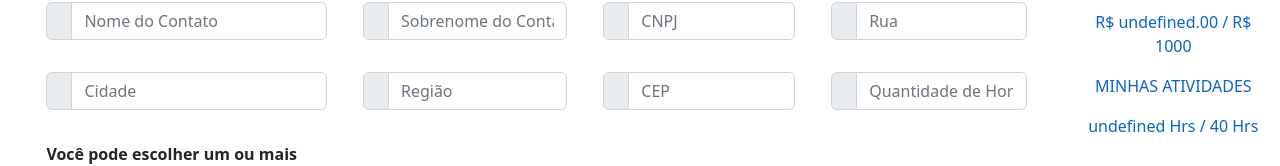
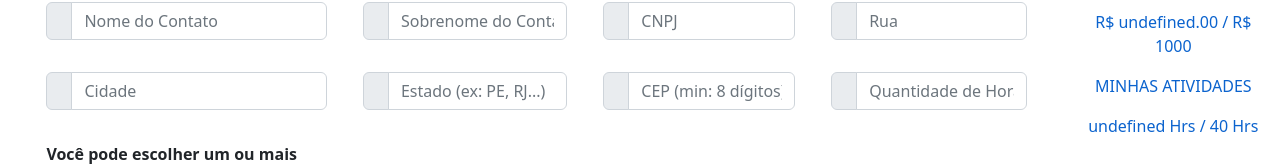
Before and after one commit to Liferay-Porto-Digital/liferay-pd-frontend, a React (Create React App) app: page /formactivity in a window 1280 px wide. Shown: the part 369-535 px from the top of the page. Built offline with nearby package versions, Linux system fonts and the light colour scheme; no server answers.

Commit message:
REFACTOR [Changed Some Labels]

```diff
--- a/src/Pages/Login.js
+++ b/src/Pages/Login.js
@@ -19,10 +19,10 @@ function Login() {
                     </Form.Group>
                     <Form.Group className="mb-3" controlId="formBasicPassword">
                         {/* <Form.Label>Password</Form.Label> */}
-                        <Form.Control type="password" placeholder="Password" />
+                        <Form.Control type="password" placeholder="Senha" />
                     </Form.Group>
                     <Form.Group className="mb-3">
-                        <NavLink className="btn btn-primary buttom-submit-custom" to="/home">Submit</NavLink>
+                        <NavLink className="btn btn-primary buttom-submit-custom" to="/home">Entrar</NavLink>
                     </Form.Group>
 
                     <Link className="forgot-password" to="/">Esqueceu sua senha?</Link>
--- a/src/Pages/User/AddInstitution.js
+++ b/src/Pages/User/AddInstitution.js
@@ -112,12 +112,12 @@ function AddInstitution() {
                                         </td>
                                         <td>
                                             <div className="input-group mb-3">
-                                                <input type="text" className="form-control" placeholder="Região"  aria-label="Region" aria-describedby="basic-addon1" value={estado} onChange={e => setEstado(e.target.value)}/>
+                                                <input type="text" className="form-control" placeholder="Estado (ex: PE, RJ...)"  aria-label="Region" aria-describedby="basic-addon1" value={estado} onChange={e => setEstado(e.target.value)}/>
                                             </div>
                                         </td>
                                         <td>
                                             <div className="input-group mb-3">
-                                                <input type="text" className="form-control" placeholder="CEP"  aria-label="PostalCode" aria-describedby="basic-addon1" value={zipCode} onChange={e => setZipCode(e.target.value)}/>
+                                                <input type="text" className="form-control" placeholder="CEP (min: 8 dígitos)"  aria-label="PostalCode" aria-describedby="basic-addon1" value={zipCode} onChange={e => setZipCode(e.target.value)}/>
                                             </div>
                                         </td>
                                         <td>
--- a/src/Pages/User/FormActivity.js
+++ b/src/Pages/User/FormActivity.js
@@ -188,13 +188,13 @@ function FormActivity() {
                                         <td>
                                             <div className="input-group mb-3">
                                                 <span className="input-group-text" id="basic-addon1"></span>
-                                                <input type="text" className="form-control" placeholder="Região"  aria-label="Estado" aria-describedby="basic-addon1"value={organizationData?.state}/>
+                                                <input type="text" className="form-control" placeholder="Estado (ex: PE, RJ...)"  aria-label="Estado" aria-describedby="basic-addon1"value={organizationData?.state}/>
                                             </div>
                                         </td>
                                         <td>
                                             <div className="input-group mb-3">
                                                 <span className="input-group-text" id="basic-addon1"></span>
-                                                <input type="text" className="form-control" placeholder="CEP"  aria-label="PostalCode" aria-describedby="basic-addon1"value={organizationData?.zipCode}/>
+                                                <input type="text" className="form-control" placeholder="CEP (min: 8 dígitos)"  aria-label="PostalCode" aria-describedby="basic-addon1"value={organizationData?.zipCode}/>
                                             </div>
                                         </td>
                                         <td>
@@ -278,7 +278,7 @@ function FormActivity() {
                                         <td>
                                             <div className="input-group mb-3">
                                                 <span className="input-group-text" id="basic-addon1"></span>
-                                                <input type="text" className="form-control" placeholder="Para outro tipo vulnerabilidade"  aria-label="Others" aria-describedby="basic-addon1" value={otherVulnerabilities} onChange={e => setOtherVulnerabilities(e.target.value)}/>
+                                                <input type="text" className="form-control" placeholder="Para outra vulnerabilidade"  aria-label="Others" aria-describedby="basic-addon1" value={otherVulnerabilities} onChange={e => setOtherVulnerabilities(e.target.value)}/>
                                             </div>
                                         </td>
                                     </tr>
--- a/src/Pages/User/FormDonation.js
+++ b/src/Pages/User/FormDonation.js
@@ -188,13 +188,13 @@ function FormActivity() {
                                         <td>
                                             <div className="input-group mb-3">
                                                 <span className="input-group-text" id="basic-addon1"></span>
-                                                <input type="text" className="form-control" placeholder="Região"  aria-label="Estado" aria-describedby="basic-addon1"value={organizationData?.state}/>
+                                                <input type="text" className="form-control" placeholder="Estado (ex: PE, RJ...)"  aria-label="Estado" aria-describedby="basic-addon1"value={organizationData?.state}/>
                                             </div>
                                         </td>
                                         <td>
                                             <div className="input-group mb-3">
                                                 <span className="input-group-text" id="basic-addon1"></span>
-                                                <input type="text" className="form-control" placeholder="CEP"  aria-label="PostalCode" aria-describedby="basic-addon1"value={organizationData?.zipCode}/>
+                                                <input type="text" className="form-control" placeholder="CEP (min: 8 dígitos)"  aria-label="PostalCode" aria-describedby="basic-addon1"value={organizationData?.zipCode}/>
                                             </div>
                                         </td>
                                         <td>
@@ -278,7 +278,7 @@ function FormActivity() {
                                         <td>
                                             <div className="input-group mb-3">
                                                 <span className="input-group-text" id="basic-addon1"></span>
-                                                <input type="text" className="form-control" placeholder="Para outro tipo vulnerabilidade"  aria-label="Others" aria-describedby="basic-addon1" value={otherVulnerabilities} onChange={e => setOtherVulnerabilities(e.target.value)}/>
+                                                <input type="text" className="form-control" placeholder="Para outra vulnerabilidade"  aria-label="Others" aria-describedby="basic-addon1" value={otherVulnerabilities} onChange={e => setOtherVulnerabilities(e.target.value)}/>
                                             </div>
                                         </td>
                                     </tr>
```
